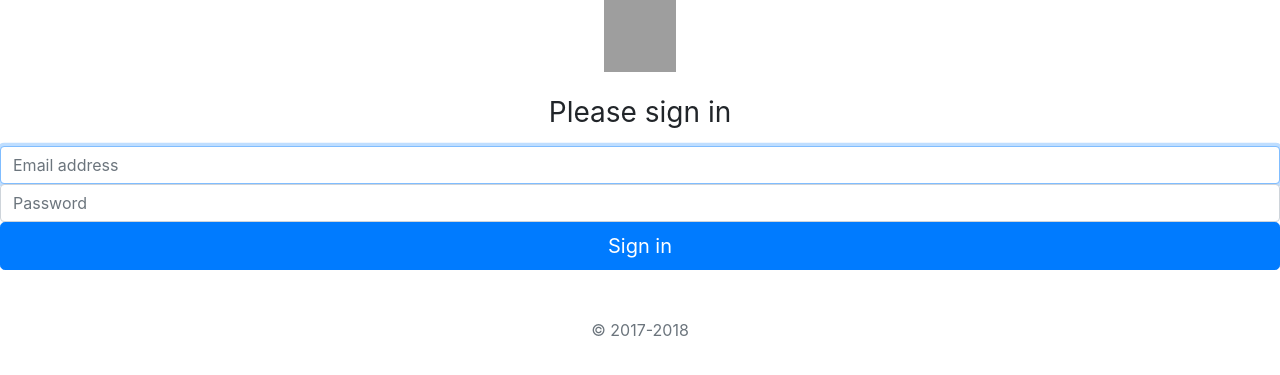
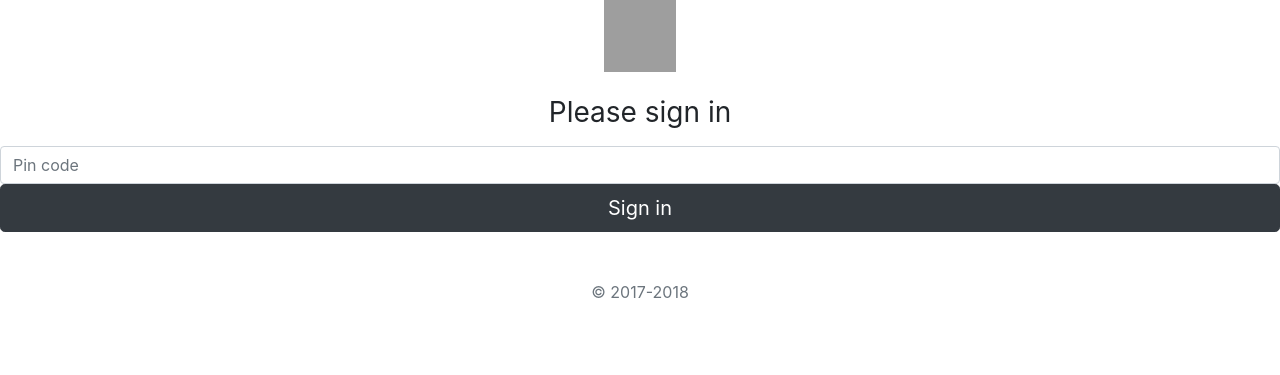
Before and after one commit to arkadyorg/xmlptranslator, a Flask app: template templates/login.html in a window 1280 px wide. Shown: the top 375 px of the page. Run offline with Flask 2, Linux system fonts and the light colour scheme; the template is opened without the code that fills it, so the values that code supplies are empty; some libraries are stand-ins or nearby versions; grey boxes are pictures that could not be loaded.

```diff
--- a/templates/login.html
+++ b/templates/login.html
@@ -19,12 +19,10 @@
     <form class="form-signin">
       <img class="mb-4" src="../../assets/brand/bootstrap-solid.svg" alt="" width="72" height="72">
       <h1 class="h3 mb-3 font-weight-normal">Please sign in</h1>
-      <label for="inputEmail" class="sr-only">Email address</label>
-      <input type="email" id="inputEmail" class="form-control" placeholder="Email address" required autofocus>
       <label for="inputPassword" class="sr-only">Pin code</label>
-      <input type="password" id="inputPassword" class="form-control" placeholder="Password" required>
+      <input type="password" id="inputPassword" class="form-control" placeholder="Pin code" required>
 
-      <button class="btn btn-lg btn-primary btn-block" type="submit">Sign in</button>
+      <button class="btn btn-lg btn-dark btn-block" type="submit">Sign in</button>
       <p class="mt-5 mb-3 text-muted">&copy; 2017-2018</p>
     </form>
   </body>
```
